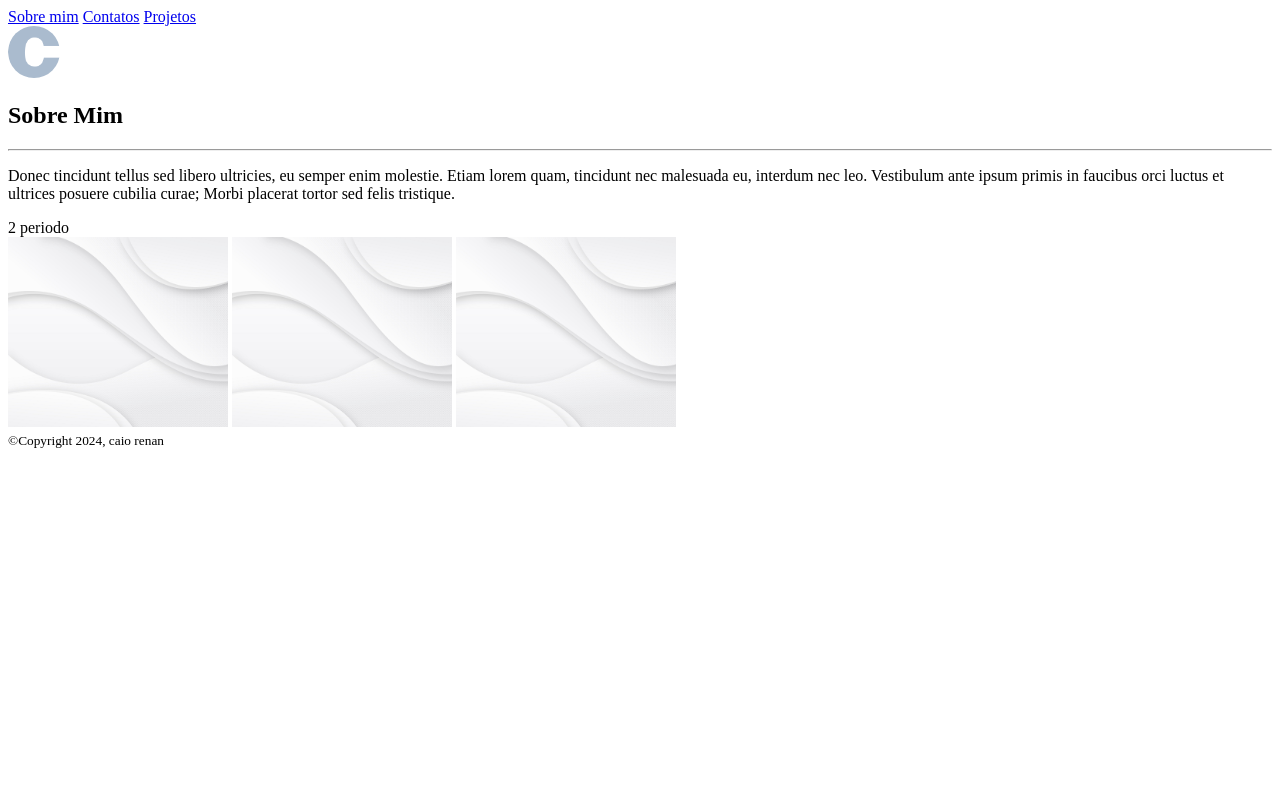
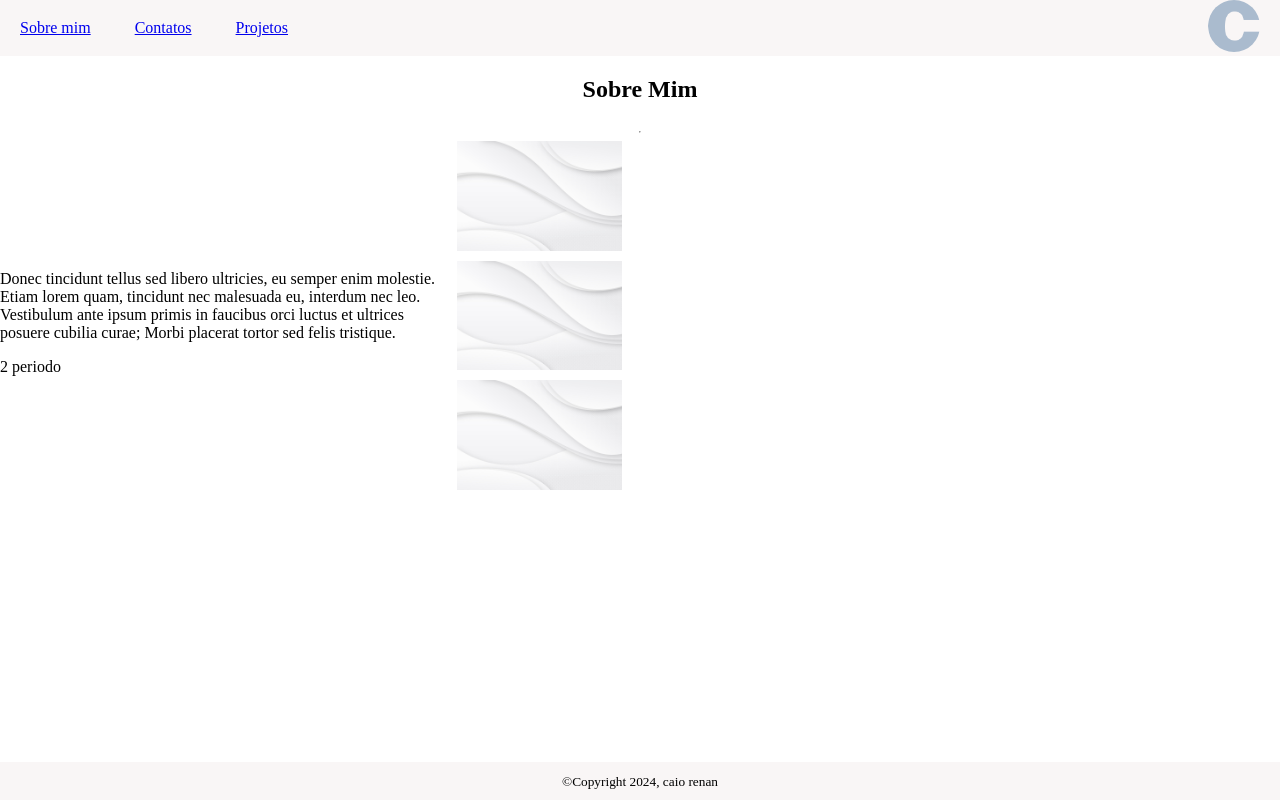
Before and after one commit to mycaio/projeto-desv-web, a plain HTML site: page index.html in a window 1280 px wide. Drawn offline with Linux system fonts and the light colour scheme.

Commit message:
subindo alteracao da aula nova

```diff
--- a/index.html
+++ b/index.html
@@ -7,20 +7,23 @@
     <link rel="stylesheet" href="styles.css">
 </head>
 <body>
-    <header> <!--cabeçalio-->
+
+    <header class="cabecalio"> <!--cabeçalio-->
         <nav>
-            <a href="index.html">Sobre mim</a>
-            <a href="./pages/contatos.html">Contatos</a>
-            <a href="./pages/projetos.html">Projetos</a>
+            <a class="navegacao" href="index.html">Sobre mim</a>
+            <a class="navegacao" href="./pages/contatos.html">Contatos</a>
+            <a class="navegacao" href="./pages/projetos.html">Projetos</a>
         </nav>
         <div class="foto-minha">
             <img src="foto-minha.png" alt="foto Do Caio">
         </div>
     </header>
+
     <main>
         <section>
-            <h1>Sobre Mim</h1>
+            <h1 class="titulo">Sobre Mim</h1>
             <hr>
+            <div class="conteudos">
                 <div>
                     <p> Donec tincidunt tellus sed libero ultricies, eu semper enim molestie. Etiam lorem quam, tincidunt nec malesuada eu, interdum nec leo. Vestibulum ante ipsum primis in faucibus orci luctus et ultrices posuere cubilia curae; Morbi placerat tortor sed felis tristique.</p>
                     <span>2 periodo</span>
@@ -30,6 +33,7 @@
                     <img src="colocar-outra.jpg" alt="fotos">
                     <img src="colocar-outra.jpg" alt="fotos">
                 </div>
+            </div>
         </section>
     </main>
     <footer>
--- a/styles.css
+++ b/styles.css
@@ -1,11 +1,82 @@
+html, body {
+    height: 100%;
+    margin: 0;
+    padding: 0;
+
+}
+
+body {
+    min-height: 100vh;
+    display: flex;
+    flex-direction: column;
+}
+
+.cabecalio{
+    display: flex;
+    flex-direction: row;
+    justify-content: space-between;
+    align-items: center;
+    background-color: #f9f6f6;
+}
+
+.navegacao{
+    padding: 20px;
+}
+
 .foto-minha img{
     width: 52px;
     height: 52px;
     border-radius: 50%;
     object-fit: cover;
+    margin-right: 20px;
 }
 
-.fundos img{
-    width: 220px;
-    height: 190px;
+.fundos {
+    display: flex;
+    flex-direction: column;
+    flex-wrap: wrap; /* Permite que as imagens quebrem linha se necessário */
+    justify-content: space-around; /* Espaçamento uniforme entre as imagens */
+    gap: 10px; /* Espaçamento entre as imagens */
 }
+
+.fundos img {
+    width: 20%; /* A largura será 20% do elemento pai */
+    height: auto; /* Mantém a proporção da imagem */
+    max-width: 100%; /* Garante que a imagem não ultrapasse o tamanho do container */
+    object-fit: cover; /* Impede distorção da imagem */
+}
+
+@media (max-width: 768px) {
+    .fundos img {
+        width: 40%; /* Imagens maiores em telas pequenas */
+    }
+}
+
+@media (max-width: 480px) {
+    .fundos img {
+        width: 80%; /* Imagens ainda maiores em telas bem pequenas */
+    }
+}
+section{
+    display: flex;
+    align-items: center;
+    flex-direction: column;
+}
+
+.conteudos{
+    display: flex;
+    flex-direction: row;
+    align-items: center;
+    justify-content: space-between;
+}
+
+main {
+    flex: 1; /* Garante que o main ocupe o espaço restante */
+    overflow-y: auto; /* Permite rolagem dentro do main se necessário */
+}
+
+footer {
+    background-color: #f9f6f6;
+    padding: 10px;
+    text-align: center;
+}
```
Lines whose indentation alone changed are shown as unchanged.
